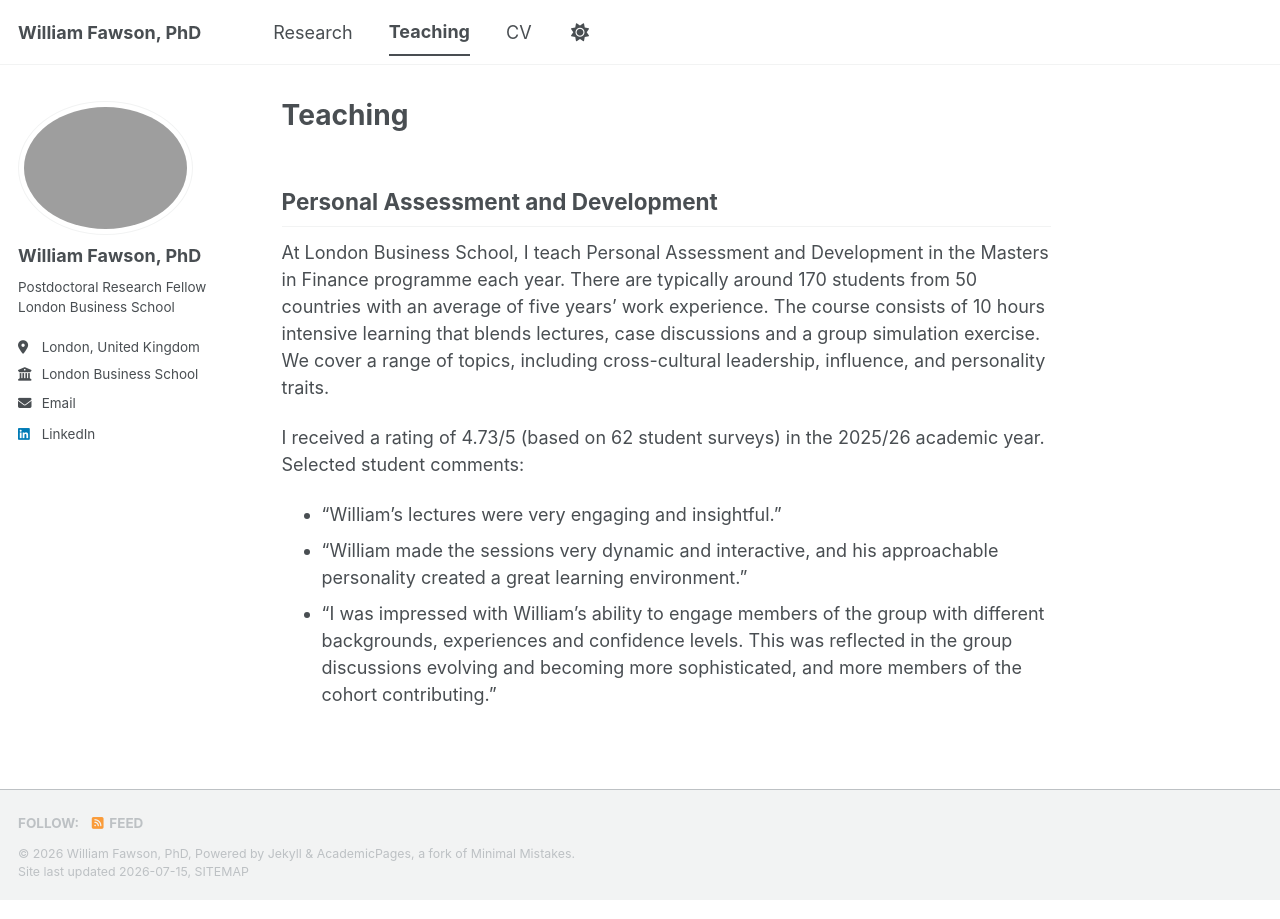
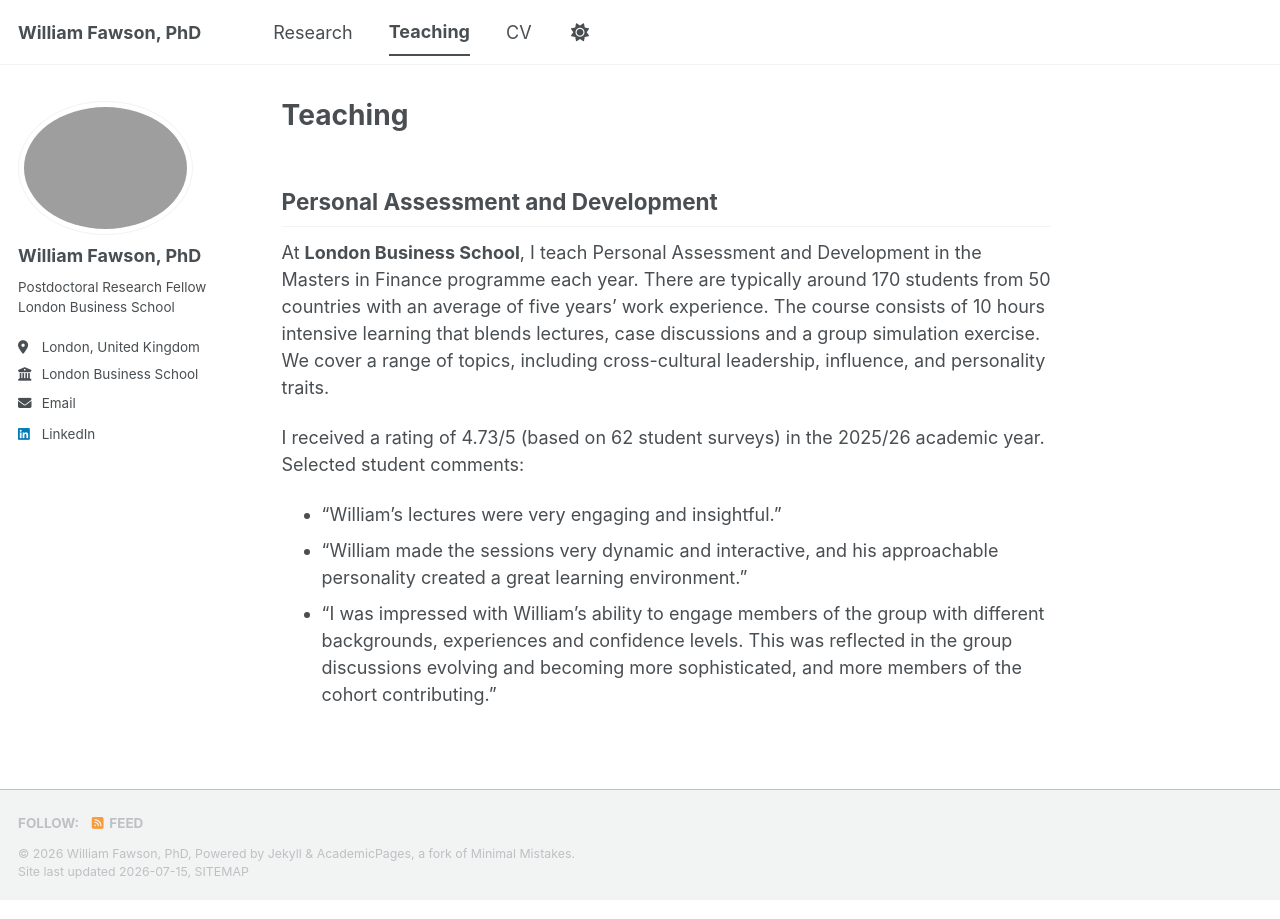
Before and after one commit to williamfawson/williamfawson.github.io, a Jekyll site: the page built from _pages/teaching.md, in a window 1280 px wide. Built offline with Jekyll 4.4.1, drawn with Linux system fonts in a browser that asks for light colours; a style sheet for code colours, icons or effects is not loaded.

```diff
--- a/_pages/teaching.md
+++ b/_pages/teaching.md
@@ -6,7 +6,7 @@ author_profile: true
 ---
 
 ## Personal Assessment and Development
-At London Business School, I teach Personal Assessment and Development in the Masters in Finance programme each year. There are typically around 170 students from 50 countries with an average of five years' work experience. The course consists of 10 hours intensive learning that blends lectures, case discussions and a group simulation exercise. We cover a range of topics, including cross-cultural leadership, influence, and personality traits.
+At **London Business School**, I teach Personal Assessment and Development in the Masters in Finance programme each year. There are typically around 170 students from 50 countries with an average of five years' work experience. The course consists of 10 hours intensive learning that blends lectures, case discussions and a group simulation exercise. We cover a range of topics, including cross-cultural leadership, influence, and personality traits.
 
 I received a rating of 4.73/5 (based on 62 student surveys) in the 2025/26 academic year. Selected student comments:
 - "William's lectures were very engaging and insightful."
```
